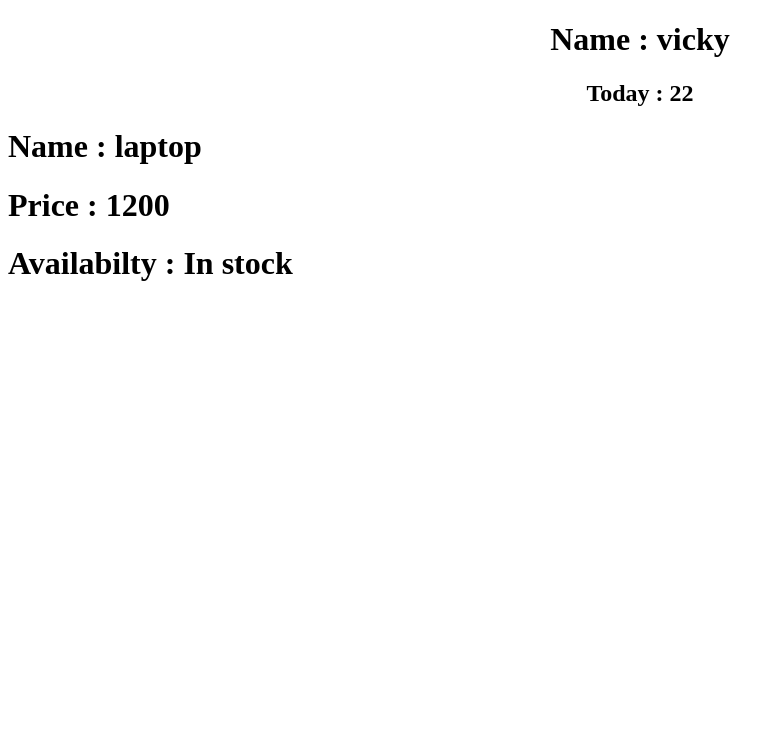
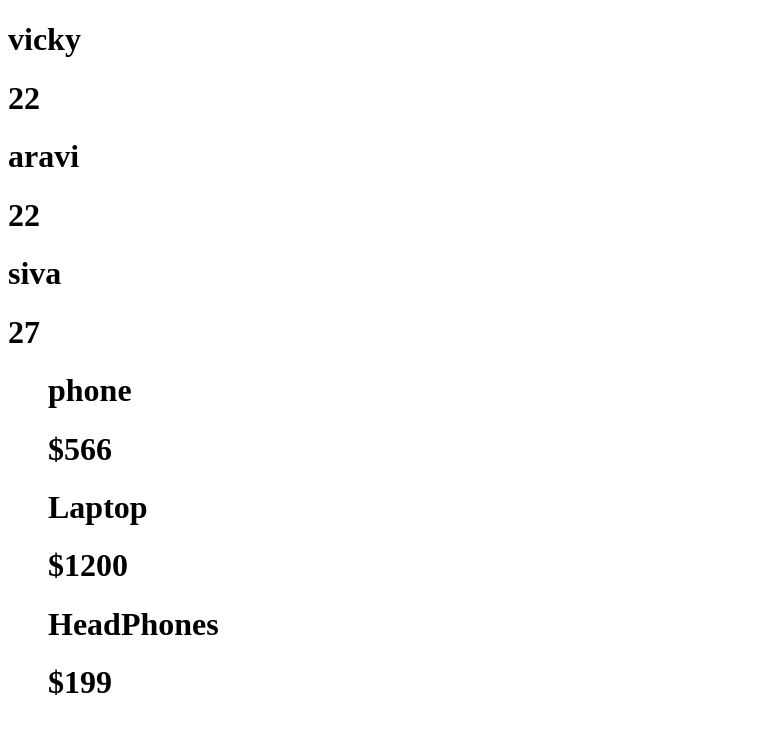
Before and after one commit to Vic-ky10/Map-react.js, a React (Vite) app: page / in a window 1280 px wide. Shown: the top 732 px of the page, without its empty margins (0-784 px from the left). Built offline with nearby package versions, Linux system fonts and the light colour scheme.

Commit message:
uses of map

```diff
--- a/src/App.jsx
+++ b/src/App.jsx
@@ -1,25 +1,15 @@
+import Product from "./components/ProductList";
+import UserList from "./components/UserList";
 
 
 function App(){
 
-     const myName = "vicky"
-     const age = 22;
-     const multiply = (a,b) => a*b;
-
-
-    return (
-    <>
-
-        <h1>{myName}</h1>
-     <p>My Age :{age}</p>
-
-     <p> a * b = { multiply(2,5)}</p>
-
-
-
-
-    </>
-    )
+return(
+ <>
+    <UserList />
+    <Product />
+ </>
+)
 }
 
 export default App;
--- /dev/null
+++ b/src/components/ProductList.jsx
@@ -0,0 +1,23 @@
+
+
+function Product(){
+    const products =[
+        { id: 1, name: "phone" , price: "$566"},
+         { id: 1, name: "Laptop" , price: "$1200"},
+          { id: 1, name: "HeadPhones" , price: "$199"},
+    ]
+
+    return (
+     <div>
+           {products.map(({id, name,price})=>(
+
+            <ul key={id}>
+
+                   <h1>{name}</h1>
+                      <h1>{price}</h1>
+            </ul>
+        ))}
+     </div>
+    )
+}
+export default Product
--- /dev/null
+++ b/src/components/UserList.jsx
@@ -0,0 +1,25 @@
+
+
+function UserList(){
+    const user = [
+        { id: 1, name: "vicky" , age : 22},
+         { id: 2, name: "aravi" , age : 22},
+          { id: 3, name: "siva" , age : 27},
+        ]
+
+       return (
+            <div>
+                 {user.map((use)=> (
+
+                  <div key={use.id}>
+                    <h1>{use.name}</h1>
+                    <h1>{use.age}</h1>
+                     </div>
+
+       ) )}
+            </div>
+
+       )
+    }
+
+    export default UserList
--- a/src/main.jsx
+++ b/src/main.jsx
@@ -1,15 +1,19 @@
 import { StrictMode } from 'react'
 import { createRoot } from 'react-dom/client'
 
-import Product from './components/productInfo'
-import Greetings from './components/Greetings'
+import App from './App'
+
+
+
+
+
 
 
 
 
 createRoot(document.getElementById('root')).render(
   <StrictMode>
-    <Greetings />
-    <Product/>
+<App />
+
   </StrictMode>,
 )
```
Also changed, not shown: src/components/productInfo.jsx (line endings or trailing spaces).
